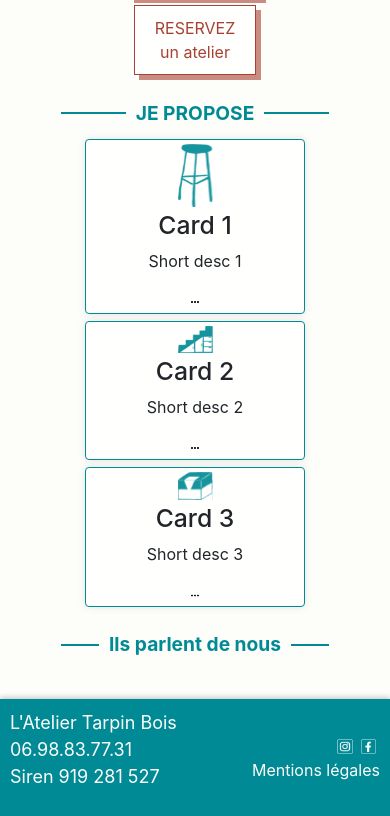
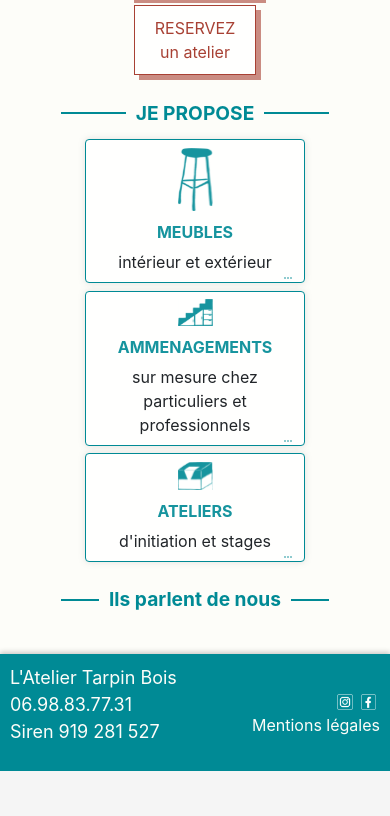
Before and after one commit to CanFays/l-atelier-tarpin-bois, a React (Create React App) app: page / in a window 390 px wide. Shown: the part 1308-2124 px from the top of the page. After the commit the page ends 2079 px from the top, so only its background shows below. Built offline with nearby package versions, Linux system fonts and the light colour scheme.

Commit message:
CardList style comportement et responsive - OK !!

```diff
--- a/src/components/Card.css
+++ b/src/components/Card.css
@@ -7,20 +7,33 @@
   box-shadow : 0px 0px 7px rgba(122, 122, 122, .2);
   transition: transform 0.6s ease-in-out;
   backface-visibility: hidden;
-  /* position: relative; */
 }
 
 /* .card:hover {
 GROSSIR LES DOTS ???
 } */
 
+.cardText {
+  margin-top: 1vmin;
+}
+
+.cardTitle {
+  font-size: medium;
+  font-weight: bold;
+  color: #16949e;
+}
+
+.cardText p {
+  margin-bottom: 0;
+}
+
 .card-img-1 img {
-  width: 20%;
-  margin: 1vmin;
+  width: 18%;
+  margin: 2vmin;
 }
 .card-img-2-3 img {
   width: 40%;
-  margin: 1vmin;
+  margin: 2vmin;
 }
   @media (max-width: 576px) {
     .card-img-1 img,
@@ -29,11 +42,10 @@ GROSSIR LES DOTS ???
     }
   }
 
-/* .card-dot {
-  position: absolute;
-  bottom: 10px;
-  right: 10px;
-  } */
+.card-dot {
+width: 100%;
+/* permet au dot d'être à dte avec grid */
+  }
 
 .card-dot img {
   width: 2vmin;
--- a/src/components/Card.js
+++ b/src/components/Card.js
@@ -11,7 +11,7 @@ const Card = ({ title, shortDesc, longDesc, cardImage, parentClasses, isFlipped,
       <div
       className="d-flex flex-column justify-content-between align-items-center">
         <img src={cardImage} alt="Illustration des propositions (meuble, amménagement, etc) de l'atelier" className="card-svg"/>
-        <div>
+        <div className="cardText">
           {isFlipped ? longDesc : (
             <div>
               <h2 className="cardTitle">{title}</h2>
@@ -20,7 +20,8 @@ const Card = ({ title, shortDesc, longDesc, cardImage, parentClasses, isFlipped,
             )
           }
         </div>
-        <div className="card-dot">
+        <div className="card-dot d-flex justify-content-between">
+          <div className="born-to-be-empty"></div>
           <img src={Dots} alt="Appuyer pour plus d'infos !" />
         </div>
       </div>
@@ -34,30 +35,28 @@ const CardList = () => {
   const [flippedIndex, setFlippedIndex] = useState(null);
 
   const cards = [
-    { title: "Card 1",
-      shortDesc: "Short desc 1",
-      longDesc: "Long desc 1",
+    { title: "MEUBLES",
+      shortDesc: "intérieur et extérieur",
+      longDesc: "Conception de table, banquette, buffet, chevet, console, bar, comptoir, etc",
       cardImage: IconProposal1,
       parentClasses: "card col-10 col-sm-5 col-md-3 card-img-1" },
-    { title: "Card 2",
-      shortDesc: "Short desc 2",
-      longDesc: "Long desc 2",
+    { title: "AMMENAGEMENTS",
+      shortDesc: "sur mesure chez particuliers et professionnels",
+      longDesc:  (<>Meuble TV, bibliothèque, dressing<br />-<br />Agencement de boutique, bureau, atelier, etc</>),
       cardImage: IconProposal2,
-      parentClasses: "card col-10 col-sm-5 order-sm-3 col-md-3 order-md-2 card-img-2-3" },
-    { title: "Card 3",
-      shortDesc: "Short desc 3",
-      longDesc: "Long desc 3",
+      parentClasses: "card col-10 col-sm-5 order-sm-3 col-md-4 order-md-2 card-img-2-3" },
+    { title: "ATELIERS",
+      shortDesc: "d'initiation et stages",
+      longDesc: (<>Fabrication de planche à découper, table basse<br />-<br />Apprentissage d’assemblages traditionnels</>),
       cardImage: IconProposal3,
       parentClasses: "card col-10 col-sm-5 order-sm-2 col-md-3 order-md-3 card-img-2-3" },
   ];
 
   const handleCardClick = (index) => {
-    // Si la carte est déjà retournée, on la remet normale
     if (flippedIndex === index) {
       setFlippedIndex(null);
     } else {
       setFlippedIndex(index);
-    // Flipper la carte cliquée et remettre les autres normales
     }
   };
 
@@ -71,14 +70,12 @@ const CardList = () => {
           longDesc={card.longDesc}
           cardImage={card.cardImage}
           parentClasses={card.parentClasses}
-          isFlipped={flippedIndex === index} // Vérifie si la carte doit être flipped
-          onClick={() => handleCardClick(index)} // Gère le clic pour retourner la carte
+          isFlipped={flippedIndex === index}
+          onClick={() => handleCardClick(index)}
         />
       ))}
     </div>
   );
 };
 
-
-
 export default CardList;
--- a/src/index.css
+++ b/src/index.css
@@ -23,9 +23,6 @@ body, #root {
 a {
   text-decoration: none;
 }
-
-/* a:hover { ?
-} */
 
 /* Couleurs du site :
   background color : #FDFDF9; => index.css
@@ -53,6 +50,6 @@ code {
 /* Grands écrans (17 pouces et plus) */
 @media (min-width: 1367px) {
   body, header {
-    width: 50%;
+    width: 60%;
   }
 }
```
Also changed, not shown: src/assets/icons/DotSvgrepo.svg.
